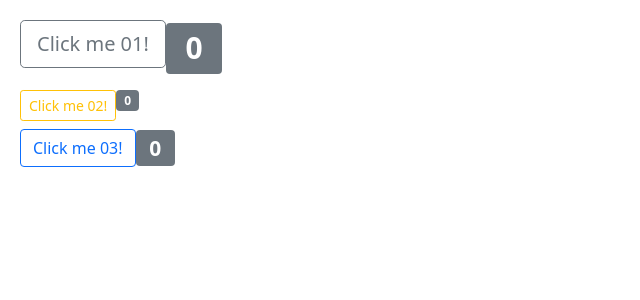
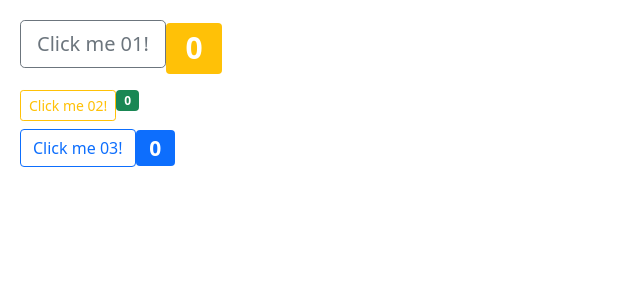
Before and after one commit to tomek1703/inqoo_angular_basics, an Angular app in the folder inqoo_angular/: page / in a window 1280 px wide. Shown: the top 300 px of the page, without its empty margins (0-640 px from the left). Built offline with nearby package versions, Linux system fonts and the light colour scheme.

Commit message:
add color to badge

```diff
--- a/inqoo_angular/src/app/app.component.html
+++ b/inqoo_angular/src/app/app.component.html
@@ -4,14 +4,14 @@
     <app-inqoo-button [size]="'large'" [color]="'secondary'" (onClick)="onLargeSecButtonCounter()">
       Click me 01!
     </app-inqoo-button>
-    <app-inqoo-badge [counter]="largeSecButtonCounter" [size]="1"></app-inqoo-badge>
+    <app-inqoo-badge [counter]="largeSecButtonCounter" [size]="1" [color]="'warning'"></app-inqoo-badge>
   </div>
 
   <div class="inqoo-container--row">
     <app-inqoo-button [size]="'small'" [color]="'warning'" (onClick)="onSmallWarningButtonCounter()">
       Click me 02!
     </app-inqoo-button>
-    <app-inqoo-badge [counter]="smallWarningButtonCounter" [size]="6"></app-inqoo-badge>
+    <app-inqoo-badge [counter]="smallWarningButtonCounter" [size]="6" [color]="'success'"></app-inqoo-badge>
   </div>
 
   <div class="inqoo-container--row">
--- a/inqoo_angular/src/app/shared/components/inqoo-badge/inqoo-badge.component.html
+++ b/inqoo_angular/src/app/shared/components/inqoo-badge/inqoo-badge.component.html
@@ -1,8 +1,8 @@
 <div [ngSwitch]="size">
-  <h1 *ngSwitchCase="1"><span class="badge bg-secondary">{{ counter }}</span></h1>
-  <h2 *ngSwitchCase="2"><span class="badge bg-secondary">{{ counter }}</span></h2>
-  <h3 *ngSwitchCase="3"><span class="badge bg-secondary">{{ counter }}</span></h3>
-  <h4 *ngSwitchCase="4"><span class="badge bg-secondary">{{ counter }}</span></h4>
-  <h5 *ngSwitchCase="5"><span class="badge bg-secondary">{{ counter }}</span></h5>
-  <h6 *ngSwitchCase="6"><span class="badge bg-secondary">{{ counter }}</span></h6>
+  <h1 *ngSwitchCase="1"><span class="badge bg-{{color}}">{{ counter }}</span></h1>
+  <h2 *ngSwitchCase="2"><span class="badge bg-{{color}}">{{ counter }}</span></h2>
+  <h3 *ngSwitchCase="3"><span class="badge bg-{{color}}">{{ counter }}</span></h3>
+  <h4 *ngSwitchCase="4"><span class="badge bg-{{color}}">{{ counter }}</span></h4>
+  <h5 *ngSwitchCase="5"><span class="badge bg-{{color}}">{{ counter }}</span></h5>
+  <h6 *ngSwitchCase="6"><span class="badge bg-{{color}}">{{ counter }}</span></h6>
 </div>
--- a/inqoo_angular/src/app/shared/components/inqoo-badge/inqoo-badge.component.ts
+++ b/inqoo_angular/src/app/shared/components/inqoo-badge/inqoo-badge.component.ts
@@ -7,6 +7,7 @@ import { Component, Input } from '@angular/core';
 })
 export class InqooBadgeComponent {
 
+  @Input() color: 'primary' | 'secondary' | 'success' | 'danger' | 'warning' = 'primary';
   @Input() size: 1 | 2 | 3 | 4 | 5 | 6 = 3;
   @Input() counter: number = 0;
 
```
